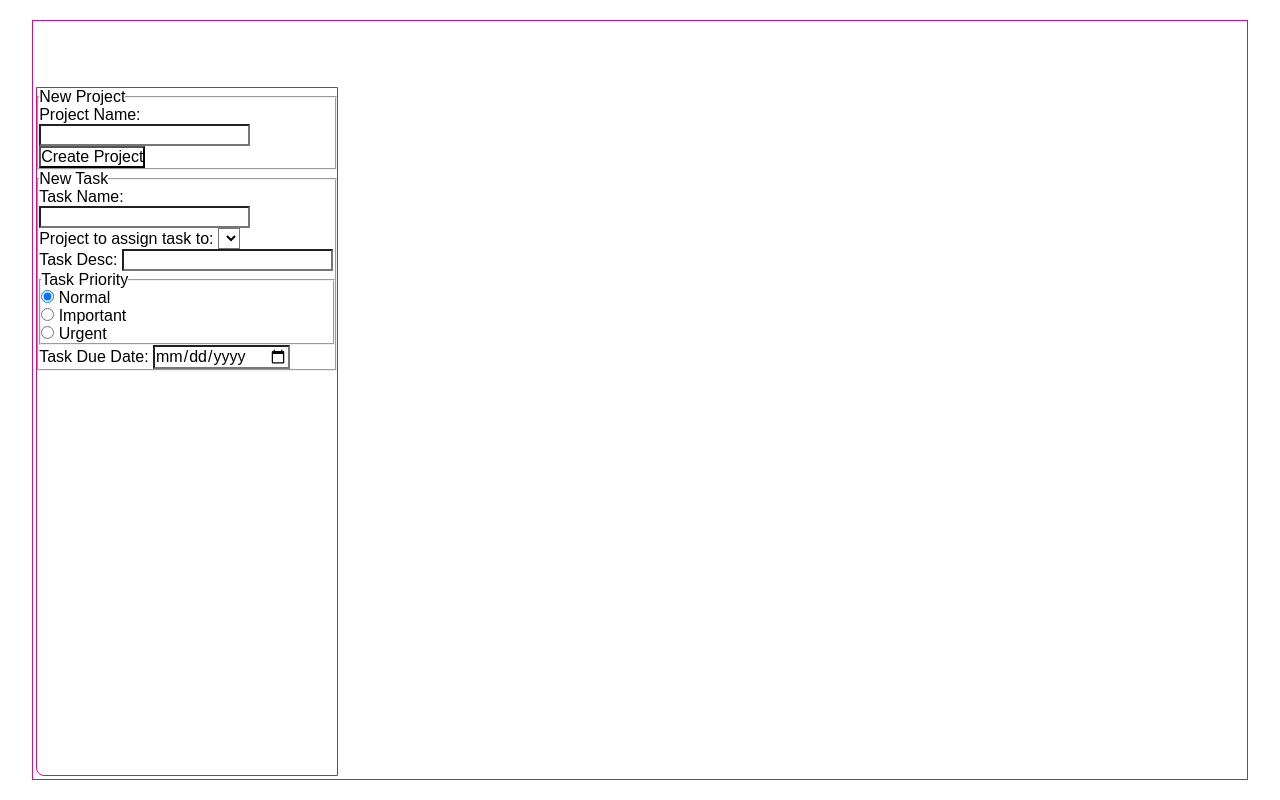
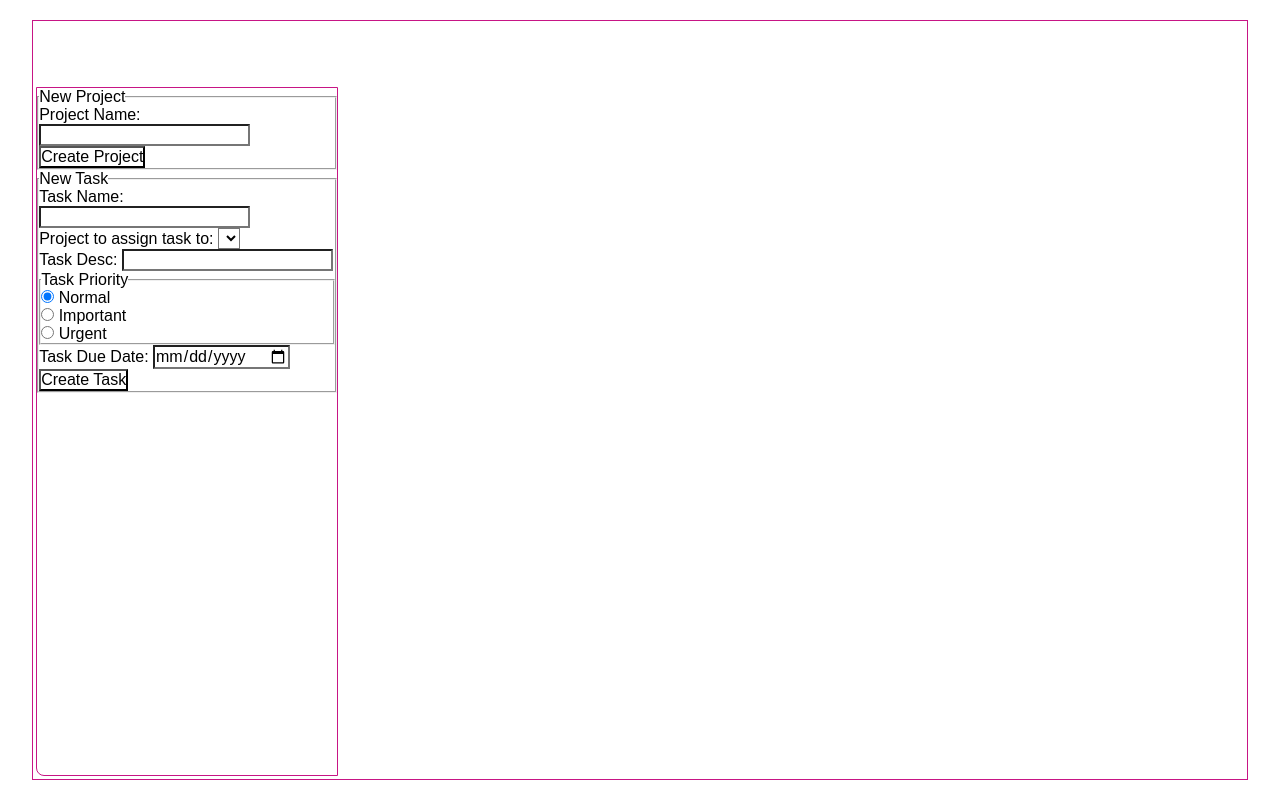
Before and after one commit to noOdin1/todo_list, a website built with webpack: page src/template.html in a window 1280 px wide. Built offline with nearby package versions, Linux system fonts and the light colour scheme.

Commit message:
Div and button for submit button for task creation form

```diff
--- a/src/template.html
+++ b/src/template.html
@@ -85,6 +85,13 @@
                 <input type="date" id="taskDueDate" name="taskDueDate" required />
               </div>
 
+              <div class="task submitBtn input container" id="taskSubmitBtnDiv">
+                <button id="addTaskBtn" type="submit">Create Task</button>
+              </div>
+            </div>
+          </fieldset>
+        </form>
+      </div>
     </div>
   </body>
 </html>
```
